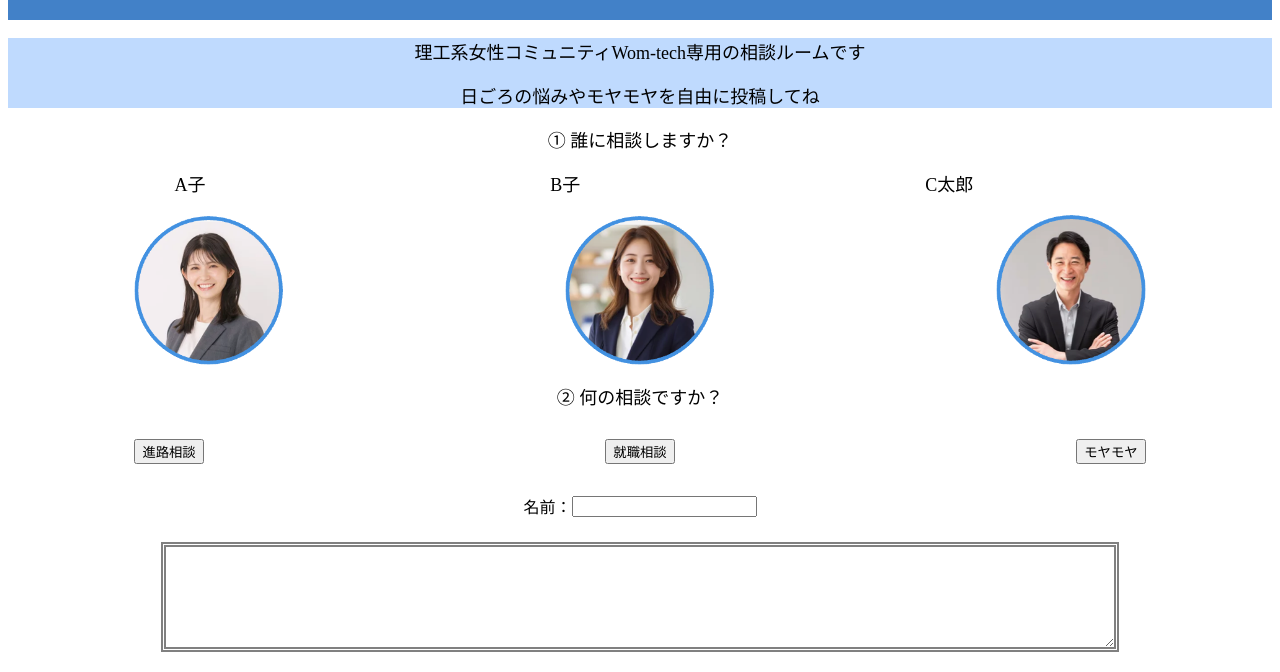
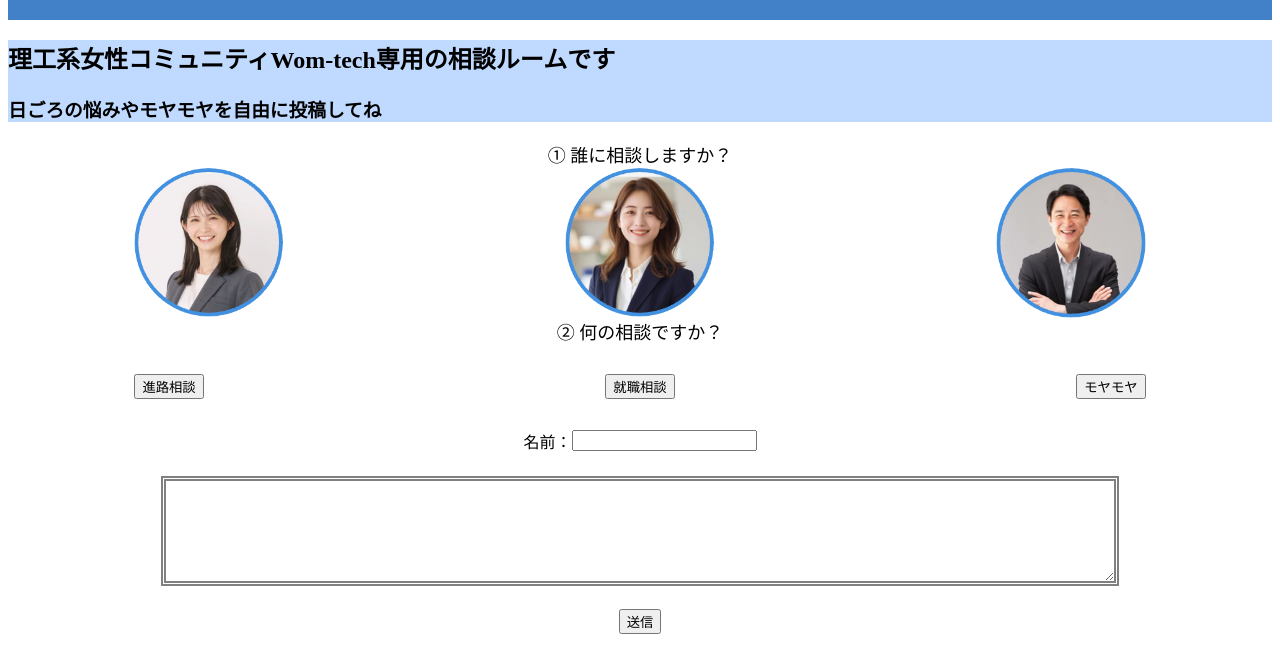
Before and after one commit to TomokoOgasahara/kadai04_chat, a plain HTML site: page index.html in a window 1280 px wide. Shown: the part 117-789 px from the top of the page. Drawn offline with nearby package versions, Linux system fonts and the light colour scheme; no server answers; a web font is replaced by a local one.

Commit message:
Update index.html

```diff
--- a/index.html
+++ b/index.html
@@ -19,17 +19,11 @@
     </header>
 
     <div class="setsumei">
-        <p>理工系女性コミュニティWom-tech専用の相談ルームです</p>
-        <p>日ごろの悩みやモヤモヤを自由に投稿してね</p>
+        <h2>理工系女性コミュニティWom-tech専用の相談ルームです</h2>
+        <h3>日ごろの悩みやモヤモヤを自由に投稿してね</h3>
     </div>
 
-    <div class="aite">① 誰に相談しますか？
-        <ul>
-         <li>A子</li><br>
-         <li>B子</li><br>
-         <li>C太郎</li><br>
-        </ul>
-    </div>
+    <div class="aite">① 誰に相談しますか？</div>
 
     <div class="aite_img">
         <img id="Hanako" src="img/hanako.png" alt="">
@@ -37,9 +31,7 @@
         <img id="Taro" src="img/taro.png" alt="">
     </div>
 
-    <div>
-        <p>② 何の相談ですか？</p>
-    </div>
+    <div class="aite">② 何の相談ですか？</div>
 
     <div class="button-container">
         <button id="shinro">進路相談</button>
```
